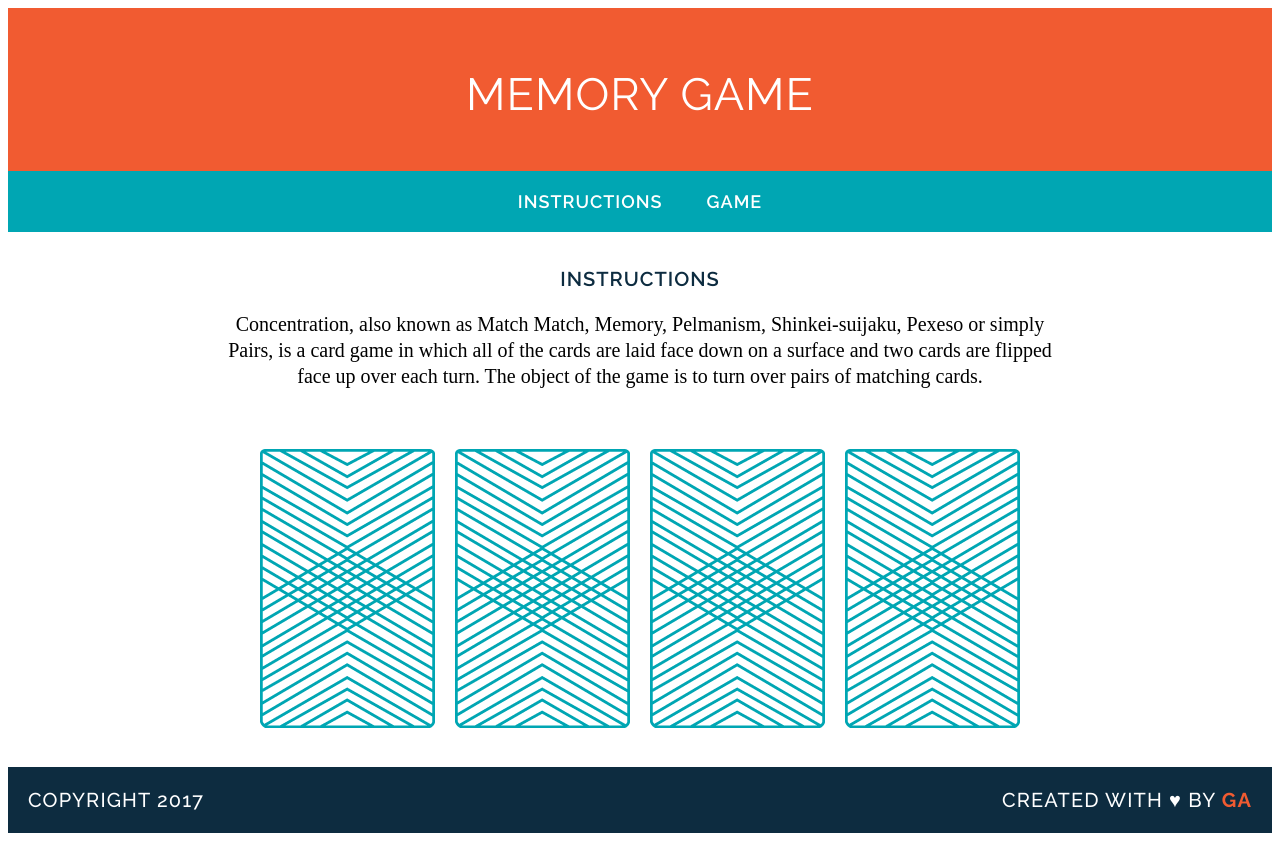
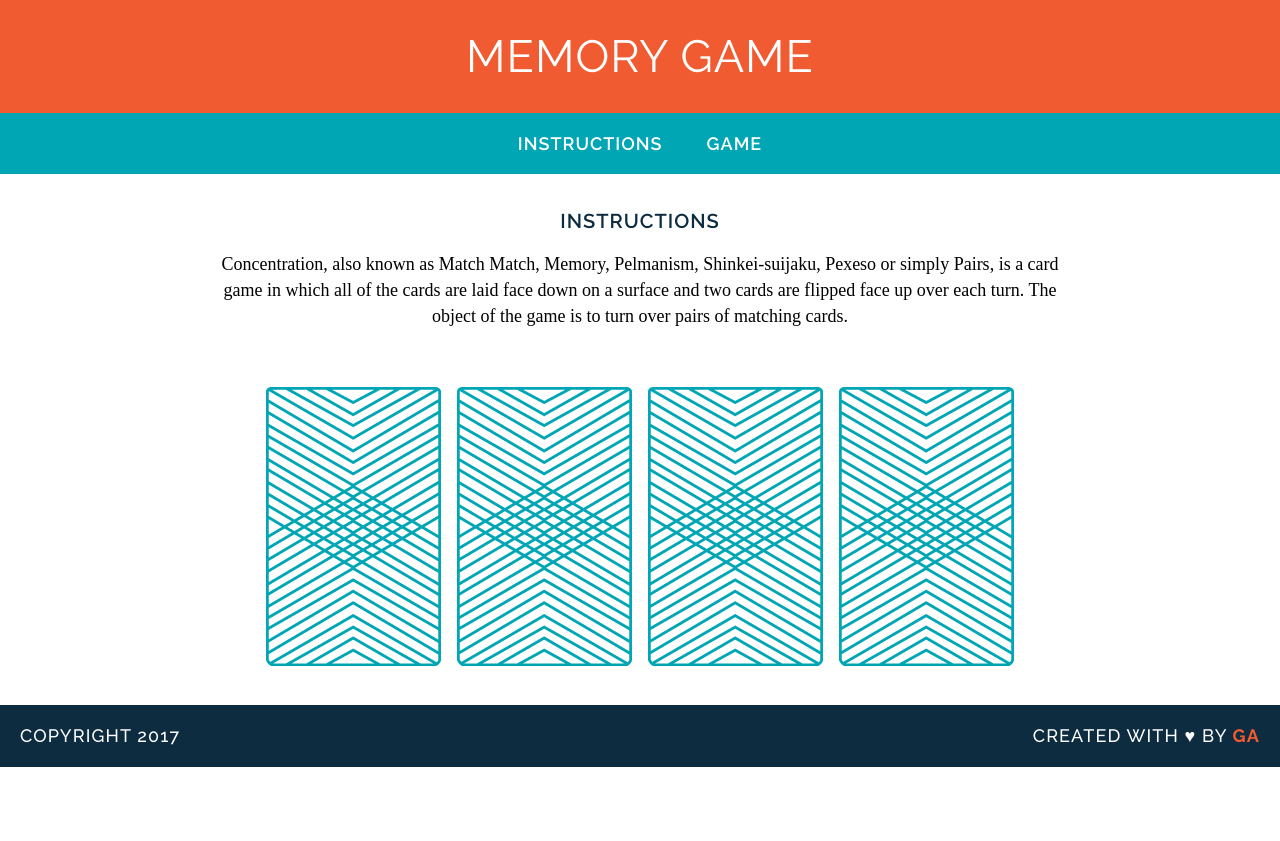
Before and after one commit to seheesf88/wdi-fundamentals-memorygame, a plain HTML site: page memory_game/index.html in a window 1280 px wide. After the commit the page ends 800 px from the top, so only its background shows below. Drawn offline with Linux system fonts and the light colour scheme; a web font is replaced by a local one.

Commit message:
created game logic

```diff
--- a/memory_game/css/style.css
+++ b/memory_game/css/style.css
@@ -1,12 +1,13 @@
 body {
   text-align: center;
   text-decoration: none;
+  margin: 0;
 }
 
 header {
   background-color: #F15B31;
   color: #FFFFFF;
-  padding: 30px 20px 20px 20px;
+  padding: 30px 20px;
 }
 
 h1 {
@@ -15,42 +16,45 @@
   letter-spacing: 1px;
   font-size: 45px;
   text-transform: uppercase;
+  margin: 0;
+}
+
+nav{
+  background-color: #00A6B3;
+  color: #FFFFFF;
+  padding: 20px 0px;
 }
 
 a {
   font-family: "Raleway", sans-serif;
+  color: #FFFFFF;
+  letter-spacing: 1px;
   font-weight: 600;
-  letter-spacing: 1px;
   font-size: 18px;
   text-transform: uppercase;
   text-decoration: none;
-  padding: 0 20px 0 20px;
-  color: #FFFFFF;
+  padding: 0 20px;
   border-bottom: 2px solid transparent;
 }
 
-a: hover {
+a:hover {
   border-color: #FFFFFF;
 }
 
 h2 {
   font-family: "Raleway", sans-serif;
+  color: #0D2C40;
+  letter-spacing: 1px;
   font-weight: 600;
-  letter-spacing: 1px;
-  color: #0D2c40;
   font-size: 20px;
   text-transform: uppercase;
 }
 p {
   font-family: "Droid Serif", serif;
   line-height: 26px;
-  font-size: 20px
+  font-size: 18px;
 }
 
-nav{
-  background-color: #00A6B3;
-  padding: 20px 0 20px 0;
-}
 
 main{
   width: 850px;
--- a/memory_game/index.html
+++ b/memory_game/index.html
@@ -17,12 +17,7 @@
     <main>
       <h2>Instructions</h2>
         <p>Concentration, also known as Match Match, Memory, Pelmanism, Shinkei-suijaku, Pexeso or simply Pairs, is a card game in which all of the cards are laid face down on a surface and two cards are flipped face up over each turn. The object of the game is to turn over pairs of matching cards.</p>
-      <div>
-        <img src="images/back.png" alt="Queen of Diamonds">
-        <img src="images/back.png" alt="Queen of Hearts">
-        <img src="images/back.png" alt="King of Diamonds">
-        <img src="images/back.png" alt="King of Hearts">
-      </div>
+      <div id='game-board' class='board clearfix'></div>
     </main>
     <footer class="clearfix">
       <p class="copyright">Copyright 2017</p>
--- a/memory_game/js/main.js
+++ b/memory_game/js/main.js
@@ -31,12 +31,24 @@
     }
   }
 }
-function flipCard(cardId){
+
+function flipCard(){
+  var cardId = this.getAttribute('data-id');
+  this.setAttribute('src', cards[cardId].cardImage);
   cardsInPlay.push(cards[cardId].rank);
   console.log("User flipped " + cards[cardId].rank);
   console.log(cards[cardId].cardImage);
   console.log(cards[cardId].suit)
   checkForMatch()
 }
-flipCard(0)
-flipCard(2)
+
+function createBoard(){
+  for(var i = 0; i < cards.length; i++){
+    var cardElement = document.createElement('img');
+    cardElement.setAttribute('src', 'images/back.png');
+    cardElement.setAttribute('data-id', i);
+    cardElement.addEventListener('click', flipCard);
+    document.getElementById('game-board').appendChild(cardElement);
+  }
+}
+createBoard()
```
